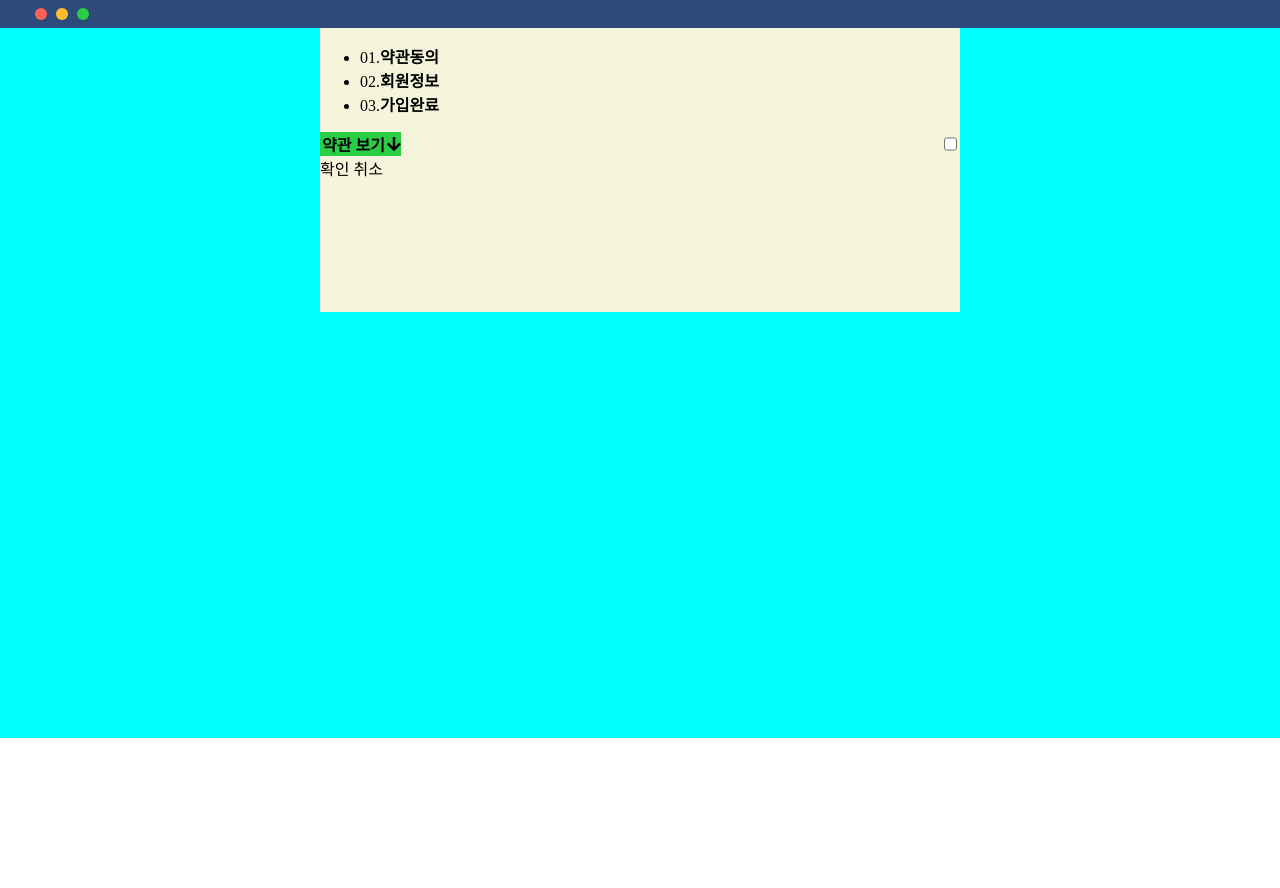
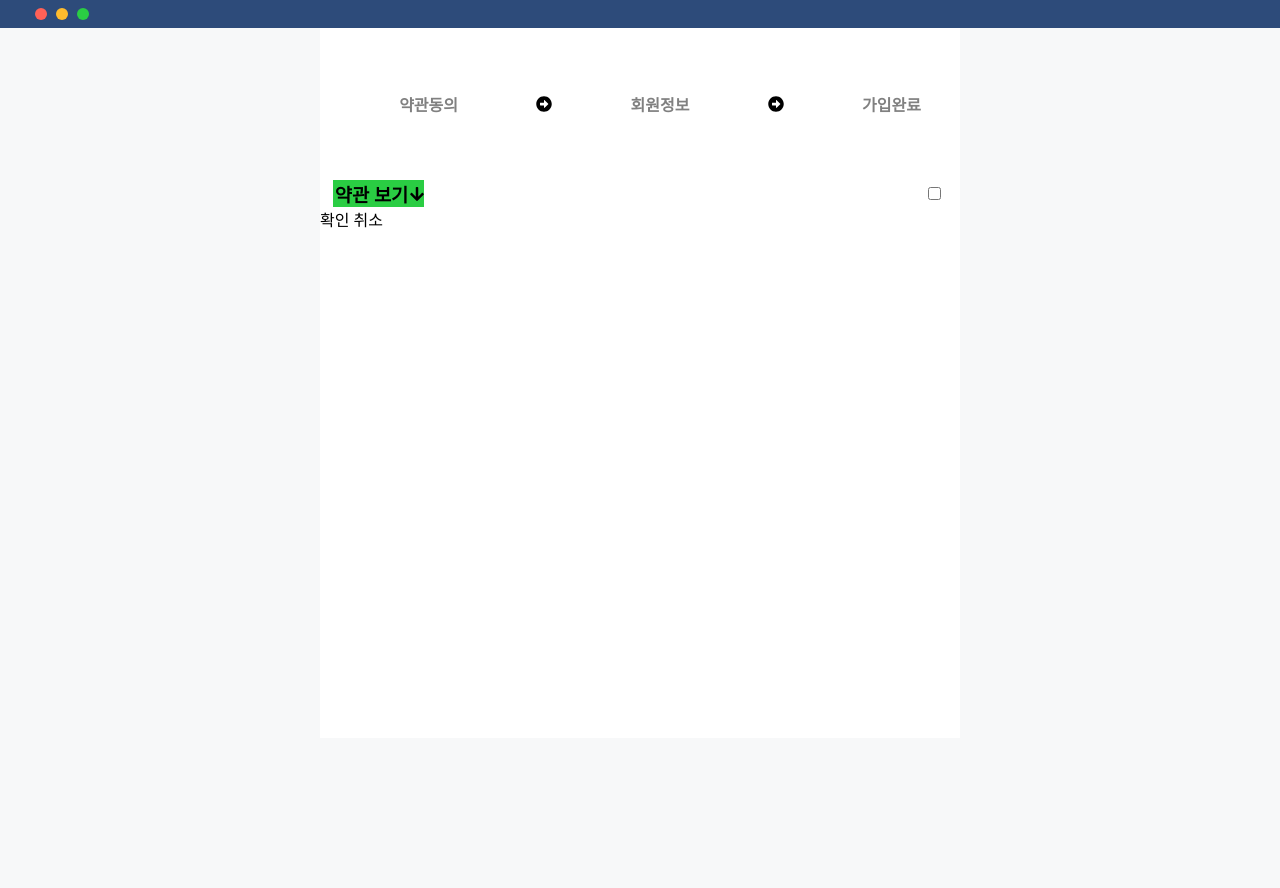
Before and after one commit to mochang2/Univ-Maps, a Django app: template toyproject/UnivMaps/users/templates/users/signup.html in a window 1280 px wide. Run offline with Django 3.2, Linux system fonts and the light colour scheme; the template is opened without the code that fills it, so the values that code supplies are empty; some libraries are stand-ins or nearby versions.

Commit message:
just before agreement token

```diff
--- a/toyproject/UnivMaps/users/static/users/css/signup.css
+++ b/toyproject/UnivMaps/users/static/users/css/signup.css
@@ -39,8 +39,8 @@ body{
 
 .outter-wrapper{
     width: 100%;
-    height: 80%;
-    background-color: aqua;
+    height: 100%;
+    background-color: rgb(247,248,249);
     display:flex;
     flex-direction: column;
     align-items: center;
@@ -48,25 +48,50 @@ body{
 
 .inner-wrapper{
     width: 50%;
-    height: 40%;
-    background-color: beige;
+    height: 80%;
+    background-color: white;
 }
+
+.status-bar{
+    list-style:none;
+    margin: 10% 0 10% 0;
+    display: flex;
+    align-items: center;
+    justify-content: space-around;
+}
+li{
+    color: grey;
+}
+/*li
+inactive: 글씨 회색
+active: 글씨 한양대색
+*/
+
 .inner-terms{
     display:flex;
+    align-items: center;
     justify-content: space-between;
 }
 .hide-and-show-terms{
+    margin-left: 2%;
     display:flex;
     align-items: center;
     background-color: #2ACD43;
     cursor: pointer;
 }
-h4{
+h3{
     margin: 0 2px 0 2px;
+}
+.check-box{
+    margin-right: 3%;
+}
+.agreement-content-wrapper{
+    display:flex;
+    justify-content: center;
 }
 .agreement-content{
     display: none;
-    width: 100%;
+    width: 80%;
     height: 150px;
     overflow: auto;
 }
--- a/toyproject/UnivMaps/users/templates/users/signup.html
+++ b/toyproject/UnivMaps/users/templates/users/signup.html
@@ -26,20 +26,23 @@
     <div class="outter-wrapper">
         <div class="inner-wrapper">
             <div class="step">
-                <ul class="statusBar">
-                    <li class="active first-step-sign"><label>01.<b>약관동의</b></label></li>
-                    <li class="active second-step-sign"><label>02.<b>회원정보</b></label></li>
-                    <li class="active third-step-sign"><label>03.<b>가입완료</b></label></li>
+                <ul class="status-bar">
+                    <li class="active first-step-sign"><label><b>약관동의</b></label></li>
+                    <i class="fas fa-arrow-alt-circle-right first-right-arrow"></i>
+                    <li class="active second-step-sign"><label><b>회원정보</b></label></li>
+                    <i class="fas fa-arrow-alt-circle-right second-right-arrow"></i>
+                    <li class="active third-step-sign"><label><b>가입완료</b></label></li>
                 </ul>
             </div>
             <div class="terms">
                 <div class="inner-terms">
                     <div class="hide-and-show-terms">
-                        <h4>약관 보기</h4>
+                        <h3>약관 보기</h3>
                         <i class="fas fa-arrow-down"></i>
                     </div>
                     <input class="check-box" type="checkbox" name="agree-with-terms" value="agree-with-terms">
                 </div>
+                <div class="agreement-content-wrapper">
                     <p class="agreement-content">
                         이 사이트에서는 개인정보보호법에 따른 개인식별정보 및 민감정보를 수집하지 않습니다.
                         따로 삭제한 자료를 보관해두지 않기 때문에 회원탈퇴 시 복구가 안 됩니다.
@@ -61,6 +64,8 @@
                         어쩌면 너는 너는 너는 Still in me
                     </p>
                 </div>
+
+            </div>
             <div class="btn-wrapper">
                 <form action="" type="POST" enctype="application/x-www-form-urlencoded">
                     <span class="ok-btn">
```
Lines whose indentation alone changed are shown as unchanged.
